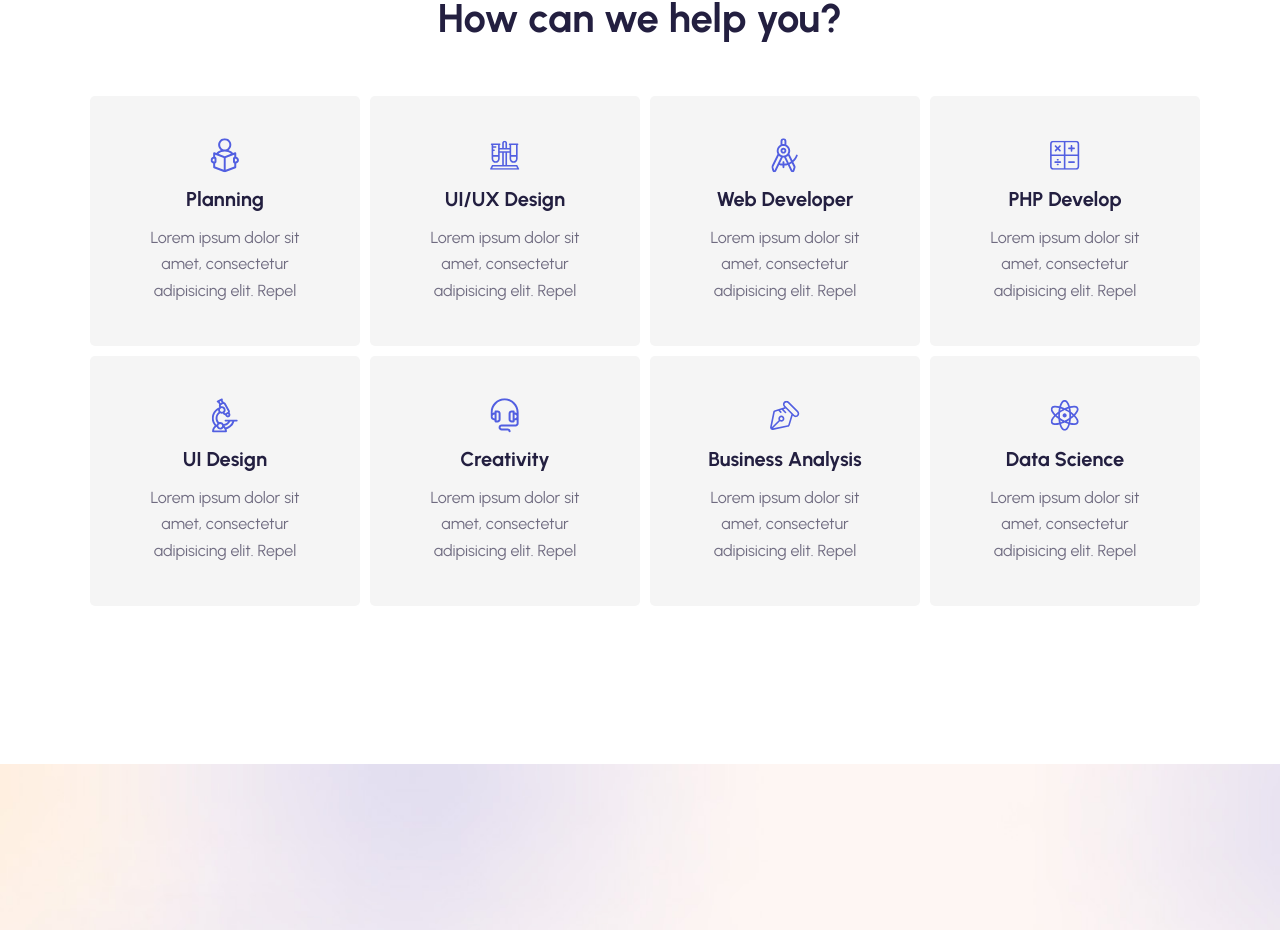
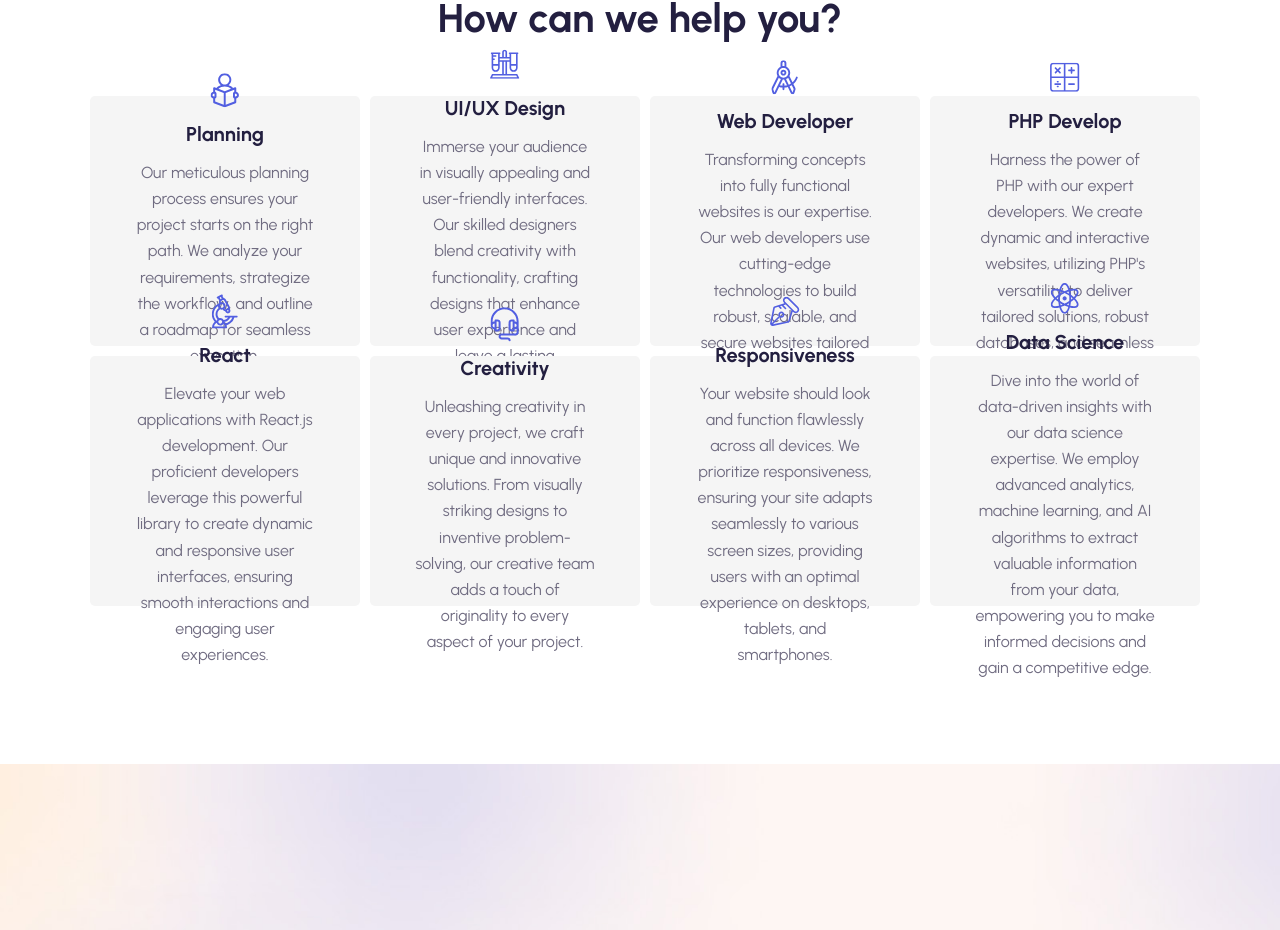
Before and after one commit to M-Ali-Haider/Horizon, a React (Vite) app: page / in a window 1280 px wide. Shown: the part 956-1886 px from the top of the page. Built offline with nearby package versions, Linux system fonts and the light colour scheme.

Commit message:
lets see if this works

```diff
--- a/src/Components/OfferGridCard.tsx
+++ b/src/Components/OfferGridCard.tsx
@@ -1,6 +1,6 @@
 import "../Styles/OfferCard.css";
 
-const OfferGridCard = (props: { head: string; icon: any }) => {
+const OfferGridCard = (props: { head: string; icon: any; descr:string }) => {
   return (
     <div className="cardItem">
       <div className="imgCard" style={{}}>
@@ -8,7 +8,7 @@ const OfferGridCard = (props: { head: string; icon: any }) => {
       </div>
       <h4 className="CardHead">{props.head}</h4>
       <p className="CardText">
-        Lorem ipsum dolor sit amet, consectetur adipisicing elit. Repel
+        {props.descr}
       </p>
     </div>
   );
--- a/src/Components/WhatWeOffer.tsx
+++ b/src/Components/WhatWeOffer.tsx
@@ -4,14 +4,14 @@ import Icons from "./importsvgs";
 
 const WhatWeOffer = () => {
   const ourOffers = [
-    { head: "Planning", icon: Icons.Planning },
-    { head: "UI/UX Design", icon: Icons.UIUX },
-    { head: "Web Developer", icon: Icons.WebDev },
-    { head: "PHP Develop", icon: Icons.PHP },
-    { head: "UI Design", icon: Icons.UI },
-    { head: "Creativity", icon: Icons.Creativity },
-    { head: "Business Analysis", icon: Icons.Business },
-    { head: "Data Science", icon: Icons.DataScience },
+    { head: "Planning", icon: Icons.Planning ,descr:"Our meticulous planning process ensures your project starts on the right path. We analyze your requirements, strategize the workflow, and outline a roadmap for seamless execution."},
+    { head: "UI/UX Design", icon: Icons.UIUX, descr:"Immerse your audience in visually appealing and user-friendly interfaces. Our skilled designers blend creativity with functionality, crafting designs that enhance user experience and leave a lasting impression." },
+    { head: "Web Developer", icon: Icons.WebDev, descr:"Transforming concepts into fully functional websites is our expertise. Our web developers use cutting-edge technologies to build robust, scalable, and secure websites tailored to your specific needs." },
+    { head: "PHP Develop", icon: Icons.PHP, descr:"Harness the power of PHP with our expert developers. We create dynamic and interactive websites, utilizing PHP's versatility to deliver tailored solutions, robust databases, and seamless user experiences." },
+    { head: "React", icon: Icons.UI, descr:"Elevate your web applications with React.js development. Our proficient developers leverage this powerful library to create dynamic and responsive user interfaces, ensuring smooth interactions and engaging user experiences." },
+    { head: "Creativity", icon: Icons.Creativity, descr:"Unleashing creativity in every project, we craft unique and innovative solutions. From visually striking designs to inventive problem-solving, our creative team adds a touch of originality to every aspect of your project." },
+    { head: "Responsiveness", icon: Icons.Business, descr:"Your website should look and function flawlessly across all devices. We prioritize responsiveness, ensuring your site adapts seamlessly to various screen sizes, providing users with an optimal experience on desktops, tablets, and smartphones." },
+    { head: "Data Science", icon: Icons.DataScience, descr:"Dive into the world of data-driven insights with our data science expertise. We employ advanced analytics, machine learning, and AI algorithms to extract valuable information from your data, empowering you to make informed decisions and gain a competitive edge." },
   ];
 
   return (
@@ -21,7 +21,7 @@ const WhatWeOffer = () => {
 
       <div className="OfferGrid">
         {ourOffers.map((item) => (
-          <OfferGridCard key={item.head} head={item.head} icon={item.icon} />
+          <OfferGridCard key={item.head} head={item.head} icon={item.icon} descr={item.descr} />
         ))}
       </div>
     </div>
```
